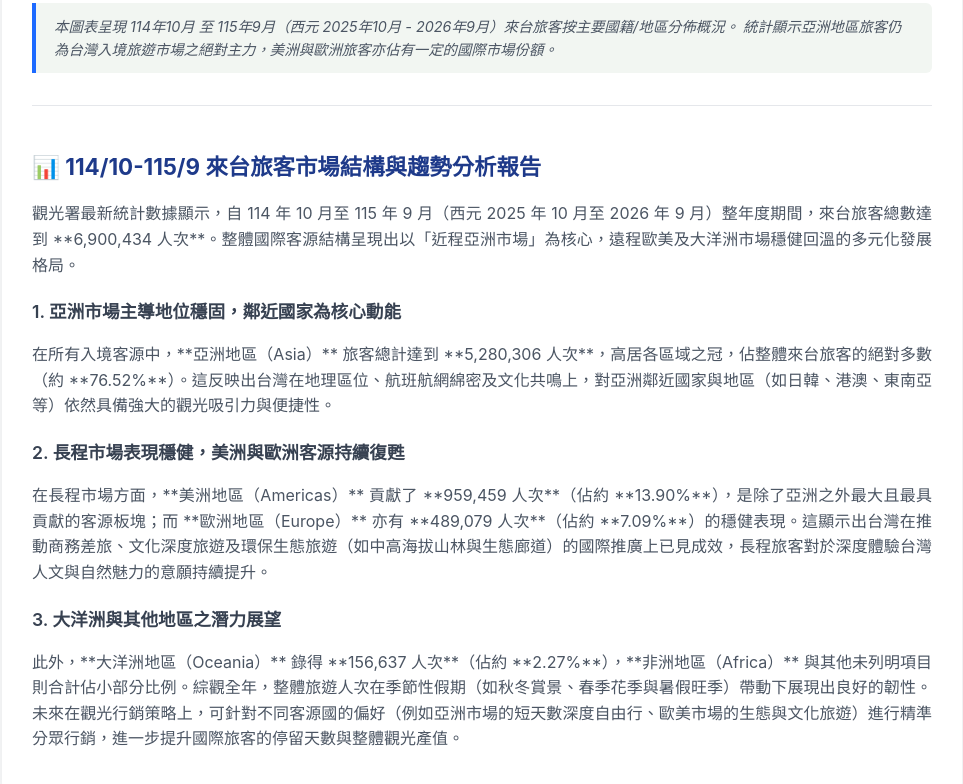
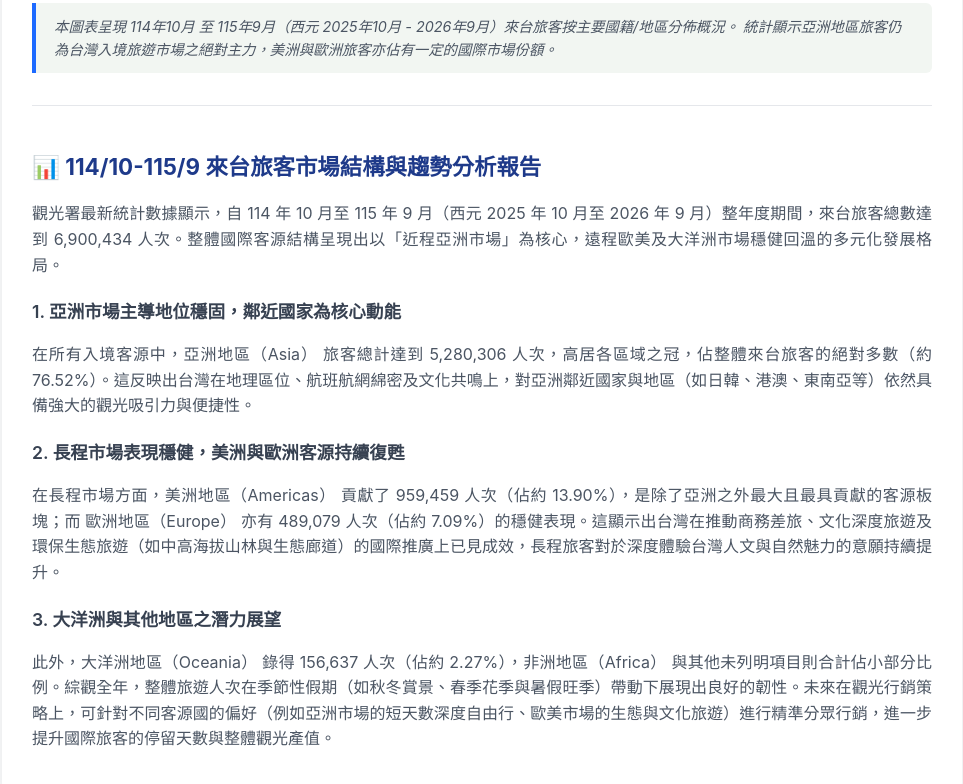
Before and after one commit to jaslinewu1002-debug/hw5, a plain HTML site: page index.html in a window 1280 px wide. Shown: the part 508-1292 px from the top of the page, without its empty margins (158-1121 px from the left). Drawn offline with nearby package versions, Linux system fonts and the light colour scheme.

Commit message:
Add files via upload

```diff
--- a/index.html
+++ b/index.html
@@ -97,22 +97,22 @@
         <div class="analysis-section">
             <h2>📊 114/10-115/9 來台旅客市場結構與趨勢分析報告</h2>
             <p>
-                觀光署最新統計數據顯示，自 114 年 10 月至 115 年 9 月（西元 2025 年 10 月至 2026 年 9 月）整年度期間，來台旅客總數達到 **6,900,434 人次**。整體國際客源結構呈現出以「近程亞洲市場」為核心，遠程歐美及大洋洲市場穩健回溫的多元化發展格局。
+                觀光署最新統計數據顯示，自 114 年 10 月至 115 年 9 月（西元 2025 年 10 月至 2026 年 9 月）整年度期間，來台旅客總數達到 6,900,434 人次。整體國際客源結構呈現出以「近程亞洲市場」為核心，遠程歐美及大洋洲市場穩健回溫的多元化發展格局。
             </p>
 
             <h3>1. 亞洲市場主導地位穩固，鄰近國家為核心動能</h3>
             <p>
-                在所有入境客源中，**亞洲地區（Asia）** 旅客總計達到 **5,280,306 人次**，高居各區域之冠，佔整體來台旅客的絕對多數（約 **76.52%**）。這反映出台灣在地理區位、航班航網綿密及文化共鳴上，對亞洲鄰近國家與地區（如日韓、港澳、東南亞等）依然具備強大的觀光吸引力與便捷性。
+                在所有入境客源中，亞洲地區（Asia） 旅客總計達到 5,280,306 人次，高居各區域之冠，佔整體來台旅客的絕對多數（約 76.52%）。這反映出台灣在地理區位、航班航網綿密及文化共鳴上，對亞洲鄰近國家與地區（如日韓、港澳、東南亞等）依然具備強大的觀光吸引力與便捷性。
             </p>
 
             <h3>2. 長程市場表現穩健，美洲與歐洲客源持續復甦</h3>
             <p>
-                在長程市場方面，**美洲地區（Americas）** 貢獻了 **959,459 人次**（佔約 **13.90%**），是除了亞洲之外最大且最具貢獻的客源板塊；而 **歐洲地區（Europe）** 亦有 **489,079 人次**（佔約 **7.09%**）的穩健表現。這顯示出台灣在推動商務差旅、文化深度旅遊及環保生態旅遊（如中高海拔山林與生態廊道）的國際推廣上已見成效，長程旅客對於深度體驗台灣人文與自然魅力的意願持續提升。
+                在長程市場方面，美洲地區（Americas） 貢獻了 959,459 人次（佔約 13.90%），是除了亞洲之外最大且最具貢獻的客源板塊；而 歐洲地區（Europe） 亦有 489,079 人次（佔約 7.09%）的穩健表現。這顯示出台灣在推動商務差旅、文化深度旅遊及環保生態旅遊（如中高海拔山林與生態廊道）的國際推廣上已見成效，長程旅客對於深度體驗台灣人文與自然魅力的意願持續提升。
             </p>
 
             <h3>3. 大洋洲與其他地區之潛力展望</h3>
             <p>
-                此外，**大洋洲地區（Oceania）** 錄得 **156,637 人次**（佔約 **2.27%**），**非洲地區（Africa）** 與其他未列明項目則合計佔小部分比例。綜觀全年，整體旅遊人次在季節性假期（如秋冬賞景、春季花季與暑假旺季）帶動下展現出良好的韌性。未來在觀光行銷策略上，可針對不同客源國的偏好（例如亞洲市場的短天數深度自由行、歐美市場的生態與文化旅遊）進行精準分眾行銷，進一步提升國際旅客的停留天數與整體觀光產值。
+                此外，大洋洲地區（Oceania） 錄得 156,637 人次（佔約 2.27%），非洲地區（Africa） 與其他未列明項目則合計佔小部分比例。綜觀全年，整體旅遊人次在季節性假期（如秋冬賞景、春季花季與暑假旺季）帶動下展現出良好的韌性。未來在觀光行銷策略上，可針對不同客源國的偏好（例如亞洲市場的短天數深度自由行、歐美市場的生態與文化旅遊）進行精準分眾行銷，進一步提升國際旅客的停留天數與整體觀光產值。
             </p>
         </div>
     </div>
```
